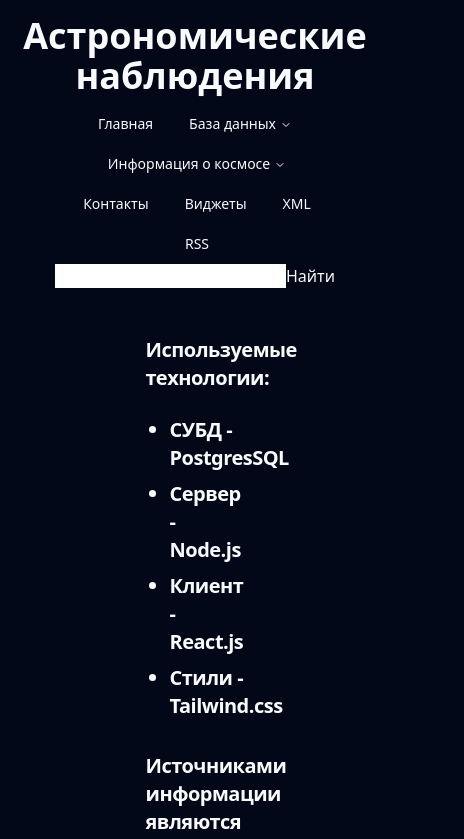
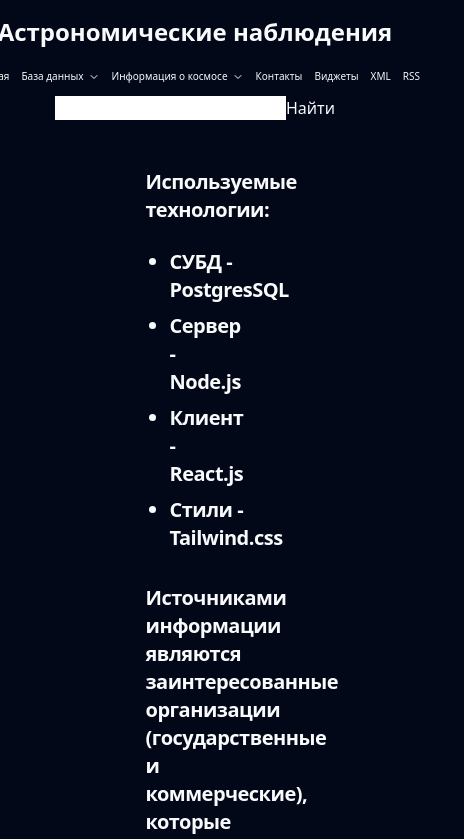
Before and after one commit to yrsluv/second-lab-databases, a Next.js app: page / in a window 390 px wide. Shown: the top 839 px of the page, 464 px wide, since content can reach past the window. Built offline with nearby package versions, Linux system fonts and the light colour scheme.

Commit message:
update header

```diff
--- a/src/components/header.jsx
+++ b/src/components/header.jsx
@@ -21,9 +21,9 @@ import YandexSearch from "./YandexSearch";
 export const Header = () => {
     return (
        <div className="flex flex-col items-center">
-        <p className="text-center text-4xl font-bold pt-4">Астрономические наблюдения</p>
+        <p className="text-center text-2xl md:text-4xl font-bold pt-4">Астрономические наблюдения</p>
          <NavigationMenu className='mt-2 max-h-max flex flex-wrap' id='nav'>
-            <NavigationMenuList className='flex flex-wrap px-10'>
+            <NavigationMenuList className='flex px-10'>
                 <NavigationMenuItem>
                     <Link href="/" legacyBehavior passHref>
                         <NavigationMenuLink className={navigationMenuTriggerStyle()}>
--- a/src/components/ui/navigation-menu.jsx
+++ b/src/components/ui/navigation-menu.jsx
@@ -33,7 +33,7 @@ NavigationMenuList.displayName = NavigationMenuPrimitive.List.displayName
 const NavigationMenuItem = NavigationMenuPrimitive.Item
 
 const navigationMenuTriggerStyle = cva(
-  "group inline-flex h-10 w-max items-center justify-center rounded-md bg-background px-4 py-2 text-sm font-medium transition-colors hover:bg-accent hover:text-accent-foreground focus:bg-accent focus:text-accent-foreground focus:outline-none disabled:pointer-events-none disabled:opacity-50 data-[active]:bg-accent/50 data-[state=open]:bg-accent/50"
+  "group inline-flex !text-[10px] md:!text-[16px] md:text-sm md:px-4 !px-1 h-10 w-max items-center justify-center rounded-md bg-background py-2 text-sm font-medium transition-colors hover:bg-accent hover:text-accent-foreground focus:bg-accent focus:text-accent-foreground focus:outline-none disabled:pointer-events-none disabled:opacity-50 data-[active]:bg-accent/50 data-[state=open]:bg-accent/50"
 )
 
 const NavigationMenuTrigger = React.forwardRef(({ className, children, ...props }, ref) => (
@@ -66,7 +66,7 @@ const NavigationMenuViewport = React.forwardRef(({ className, ...props }, ref) =
   <div className={cn("absolute left-0 top-full flex justify-center")}>
     <NavigationMenuPrimitive.Viewport
       className={cn(
-        "origin-top-center relative mt-1.5 h-[var(--radix-navigation-menu-viewport-height)] w-full overflow-hidden rounded-md border bg-popover text-popover-foreground shadow-lg data-[state=open]:animate-in data-[state=closed]:animate-out data-[state=closed]:zoom-out-95 data-[state=open]:zoom-in-90 md:w-[var(--radix-navigation-menu-viewport-width)]",
+        "origin-top-center relative  mt-1.5 h-[var(--radix-navigation-menu-viewport-height)]  w-full overflow-hidden rounded-md border bg-popover text-popover-foreground shadow-lg data-[state=open]:animate-in data-[state=closed]:animate-out data-[state=closed]:zoom-out-95 data-[state=open]:zoom-in-90 md:w-[var(--radix-navigation-menu-viewport-width)]",
         className
       )}
       ref={ref}
```
